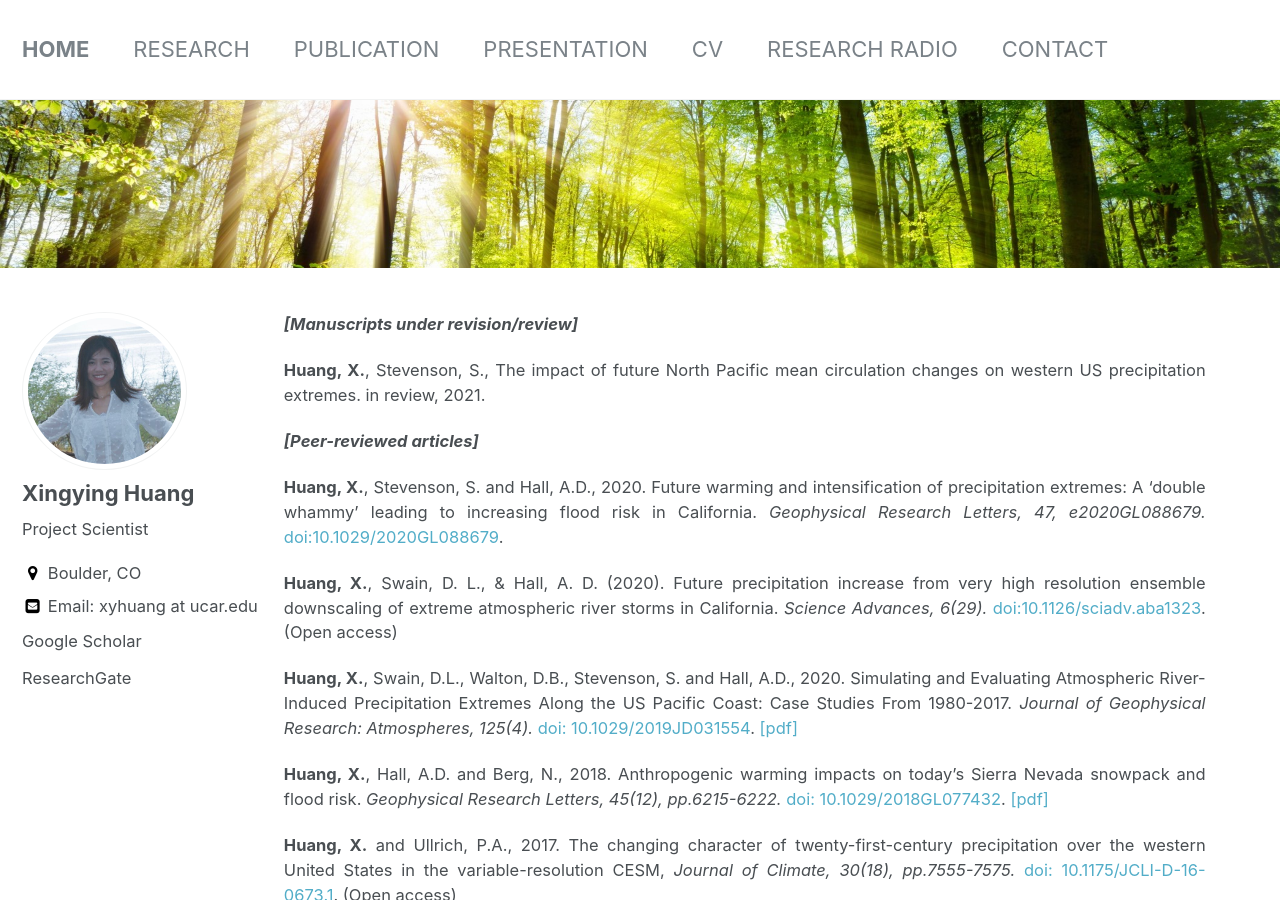
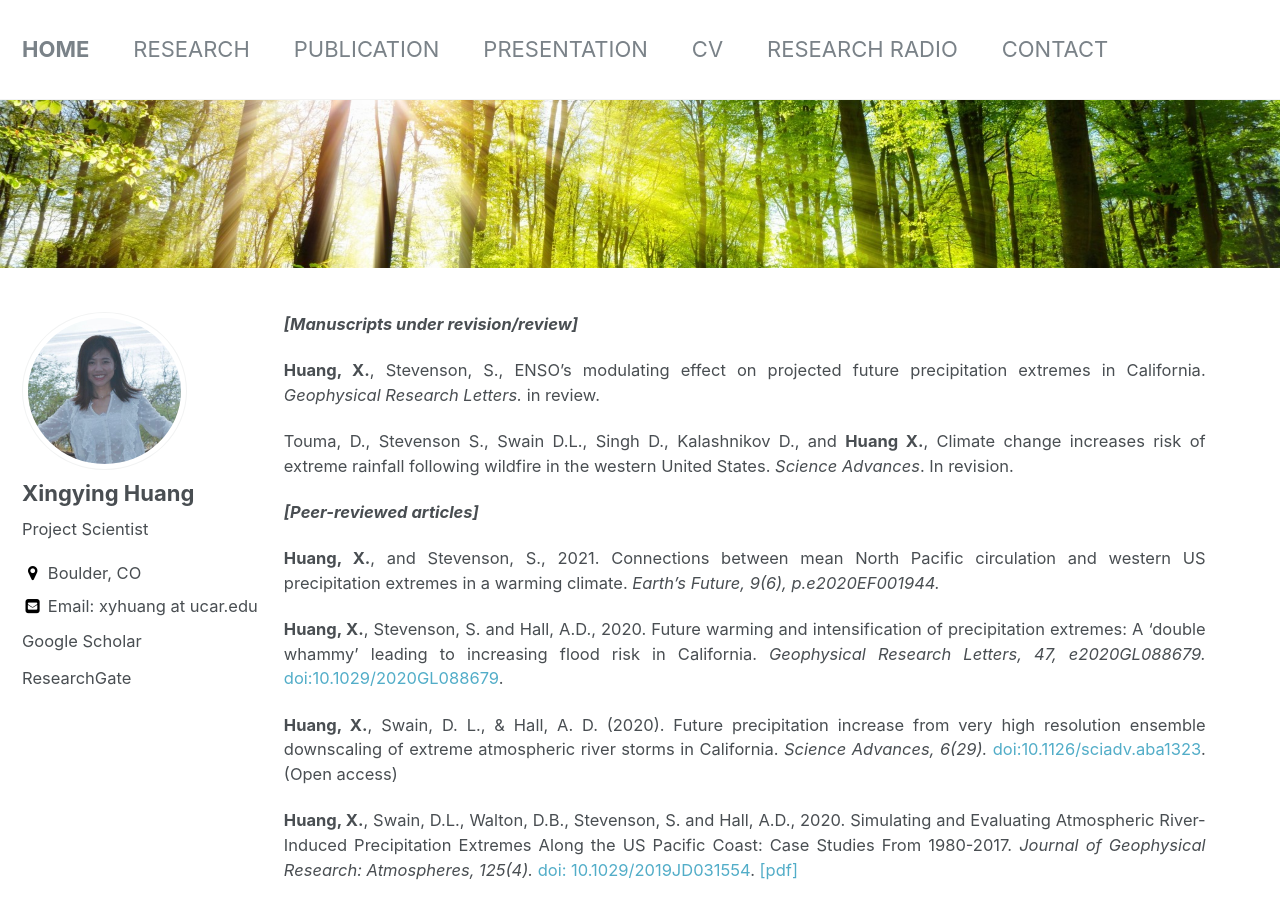
Before and after one commit to Xingyhuang/two_col_xingyhuang.github.io, a Jekyll site: the page built from _pages/publications.md, in a window 1280 px wide and 900 px high. Built offline with Jekyll 4.4.1, drawn with Linux system fonts in a browser that asks for light colours.

Commit message:
Update publications.md

```diff
--- a/_pages/publications.md
+++ b/_pages/publications.md
@@ -11,9 +11,14 @@ excerpt: ''
 
 ***[Manuscripts under revision/review]***
 
-**Huang, X.**, Stevenson, S., The impact of future North Pacific mean circulation changes on western US precipitation extremes. in review, 2021.
+**Huang, X.**, Stevenson, S., ENSO’s modulating effect on projected future precipitation extremes in California. *Geophysical Research Letters.* in review.
+
+Touma, D., Stevenson S., Swain D.L., Singh D., Kalashnikov D., and **Huang X.**, Climate change increases risk of extreme rainfall following wildfire in the western
+United States. *Science Advances*. In revision.
 
 ***[Peer-reviewed articles]***
+
+**Huang, X.**, and Stevenson, S., 2021. Connections between mean North Pacific circulation and western US precipitation extremes in a warming climate. *Earth's Future, 9(6), p.e2020EF001944.*
 
 **Huang, X.**, Stevenson, S. and Hall, A.D., 2020. Future warming and intensification of precipitation extremes: A ‘double whammy’ leading to increasing flood risk in California. *Geophysical Research Letters, 47, e2020GL088679.* [doi:10.1029/2020GL088679](https://doi.org/10.1029/2020GL088679).
 
```
